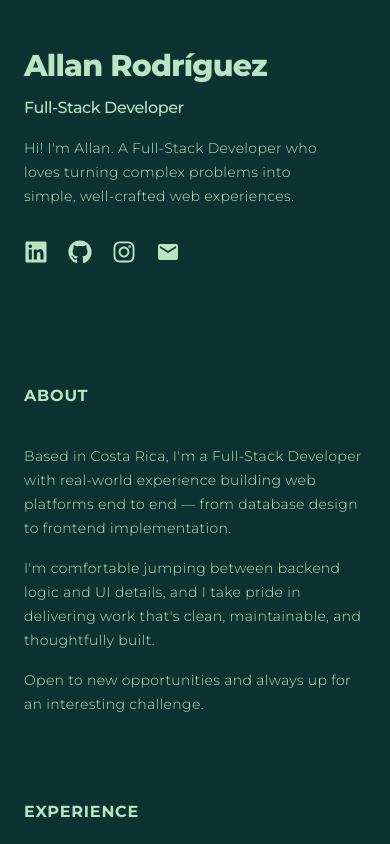
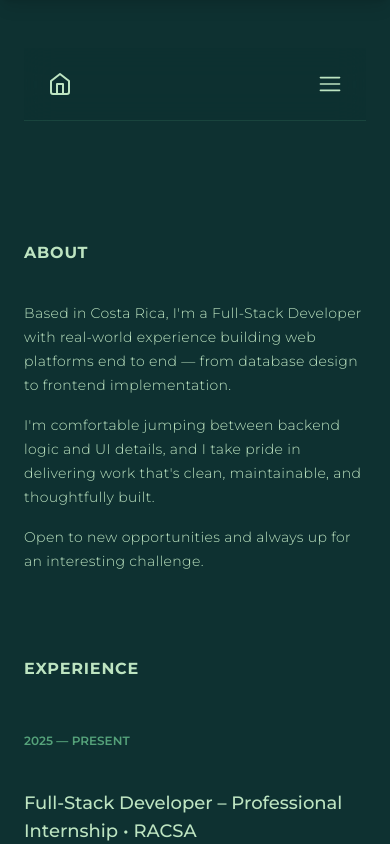
Before and after one commit to AllanRV09/portfolio, a React app: page / in a window 390 px wide. Shown: the top 844 px of the page. Built offline with nearby package versions, Linux system fonts and the light colour scheme; the HTML template or start-up script is replaced by a standard one.

Commit message:
refactor: structure Header into sub-components and implement responsive mobile menu

```diff
--- /dev/null
+++ b/src/components/NavButton.jsx
@@ -0,0 +1,3 @@
+export function NavButton() {
+    return <a href="mailto:allanrod0908@gmail.com" className='px-6 py-4 text-xs font-semibold leading-4 text-center rounded-xl bg-surface/17'>Hire Me</a>
+}
--- a/src/sections/Header.jsx
+++ b/src/sections/Header.jsx
@@ -1,36 +1,94 @@
 import { FaLinkedin, FaGithub, FaInstagram } from 'react-icons/fa'
 import { MdEmail } from 'react-icons/md'
+import { FiHome } from "react-icons/fi";
+import { RxHamburgerMenu, RxCross2 } from "react-icons/rx";
+import { useState } from 'react';
+import { NavButton } from '../components/NavButton';
 
 const SOCIAL_LINKS = [
-    { href: "https://linkedin.com/in/allan-rodríguez", icon: FaLinkedin },
-    { href: "https://github.com/TU_USUARIO", icon: FaGithub },
-    { href: "https://instagram.com/TU_USUARIO", icon: FaInstagram },
-    { href: "mailto:allanrod0908@gmail.com", icon: MdEmail },
+    { href: "https://linkedin.com/in/allan-rodríguez", icon: FaLinkedin, name: "LinkedIn" },
+    { href: "https://github.com/TU_USUARIO", icon: FaGithub, name: "GitHub" },
+    { href: "https://instagram.com/TU_USUARIO", icon: FaInstagram, name: "Instagram" },
+    { href: "mailto:allanrod0908@gmail.com", icon: MdEmail, name: "Gmail" },
 ]
 
-export function Header() {
-    return (
-        <header>
-            <div className="max-w-4xl">
-                <h1 className="text-3xl font-extrabold tracking-tight sm:text-5xl">
-                    <a href="">
-                        Allan Rodríguez
+const SocialLink = ({ href, icon: Icon, onClick, className = "w-5 h-5" }) => (
+    <a
+        href={href}
+        onClick={onClick}
+        target="_blank" // Buena práctica: abrir redes en pestaña nueva
+        rel="noopener noreferrer" // Seguridad para target="_blank"
+        className="hover:text-accent transition-colors"
+    >
+        <Icon className={className} />
     </a>
-                </h1>
-                <h2 className="mt-3 font-medium tracking-tight sm:text-lg">Full-Stack Developer</h2>
-                <p className="mt-4 max-w-xs text-sm font-light tracking-wide leading-6">Hi! I'm Allan. A Full-Stack Developer who loves turning  complex problems into simple, well-crafted web experiences.</p>
+)
 
-                <div className="flex gap-5 mt-8">
+const DesktopNav = () => (
+    <header className='hidden sm:flex fixed top-8 left-1/2 -translate-x-1/2 z-50'>
+        <nav className='flex items-center gap-6 px-6 py-3 rounded-2xl border border-surface/10 bg-background/70 backdrop-blur-lg'>
+            <a href="#">
+                <FiHome className='w-5 h-5 hover:text-accent transition-colors' />
+            </a>
+            <div className='w-px h-5 bg-surface/60 mx-6'></div>
+            <div className='space-x-8 flex items-center'>
                 {
-                        SOCIAL_LINKS.map((social) => (
-                            <a href={social.href} key={social.icon}>
-                                <social.icon className="w-6 h-6 hover:text-accent transition-colors" />
-                            </a>
+                    SOCIAL_LINKS.map((link) => (
+                        <SocialLink key={link.name} {...link} />
                     ))
                 }
             </div>
+            <div className='w-px h-5 bg-surface/60 mx-6'></div>
+            <NavButton />
+        </nav>
+    </header>
+)
 
+const MobileNav = ({ toggleMenu, isMenuOpen }) => (
+    <header className="sticky top-0 z-50 sm:hidden w-full border-b border-surface/10 bg-background/70 backdrop-blur-lg">
+        <div className="flex items-center justify-between px-6 py-6">
+            <a href="#">
+                <FiHome className="w-6 h-6 hover:text-accent transition-colors" />
+            </a>
+
+            <button onClick={toggleMenu} className="hover:text-accent transition-colors relative w-6 h-6">
+                <RxHamburgerMenu className={`w-6 h-6 absolute inset-0 transition-transform duration-300 ${isMenuOpen ? 'opacity-0 scale-50 rotate-90' : 'opacity-100 scale-100 rotate-0'
+                    }`} />
+                <RxCross2 className={`w-6 h-6 absolute inset-0 transition-transform duration-300 ${isMenuOpen ? 'opacity-100 scale-100 rotate-0' : 'opacity-0 scale-50 -rotate-90'
+                    }`} />
+            </button>
         </div>
     </header>
 )
+
+const MobileMenu = ({ isMenuOpen, toggleMenu }) => (
+    <>
+        <div onClick={toggleMenu} className={`fixed inset-0 z-30 bg-black/20 backdrop-blur-xs transition-opacity duration-300 sm:hidden ${isMenuOpen ? 'opacity-100' : 'opacity-0 pointer-events-none'}`}/>
+        <div className={`fixed top-0 left-0 right-0 z-40 pb-5 shadow-lg bg-background/95 backdrop-blur-md transition-transform duration-400 ease-out sm:hidden ${isMenuOpen ? 'translate-y-0' : '-translate-y-full'}`}>
+            <nav className="flex flex-col pt-26 space-y-8 px-6">
+                {SOCIAL_LINKS.map((link) => (
+                    <div className='flex items-center gap-5' key={link.icon}>
+                        <SocialLink key={link.name} {...link} onClick={toggleMenu} />
+
+                        <a href={link.href}>{link.name}</a>
+                    </div>
+                ))}
+                <NavButton />
+            </nav>
+        </div>
+    </>
+)
+
+export function Header() {
+    const [isMenuOpen, setIsMenuOpen] = useState(false)
+
+    const toggleMenu = () => setIsMenuOpen(!isMenuOpen)
+
+    return (
+        <>
+            <DesktopNav />
+            <MobileNav toggleMenu={toggleMenu} isMenuOpen={isMenuOpen} />
+            <MobileMenu toggleMenu={toggleMenu} isMenuOpen={isMenuOpen} />
+        </>
+    )
 }
```
Lines whose indentation alone changed are shown as unchanged.
